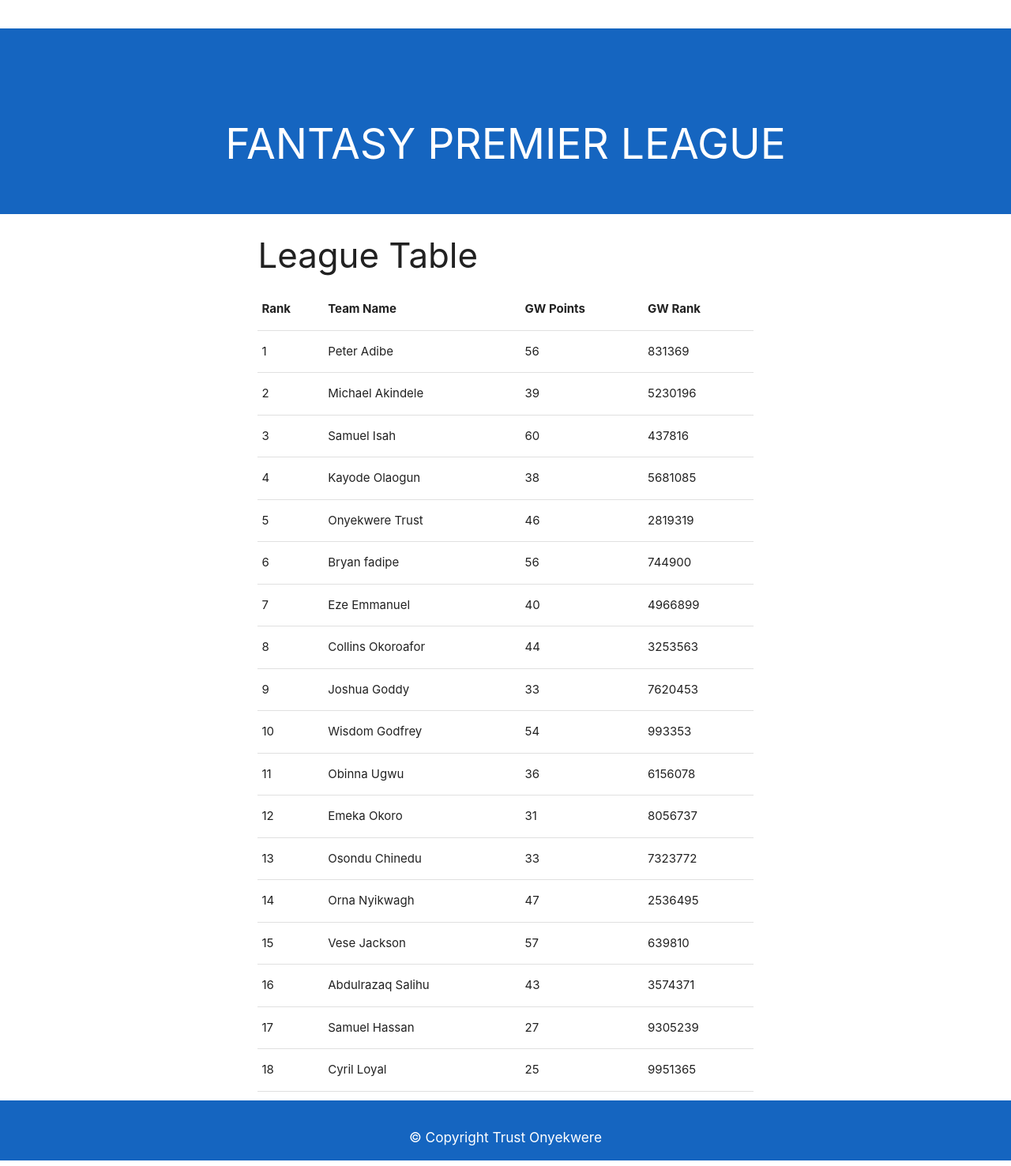
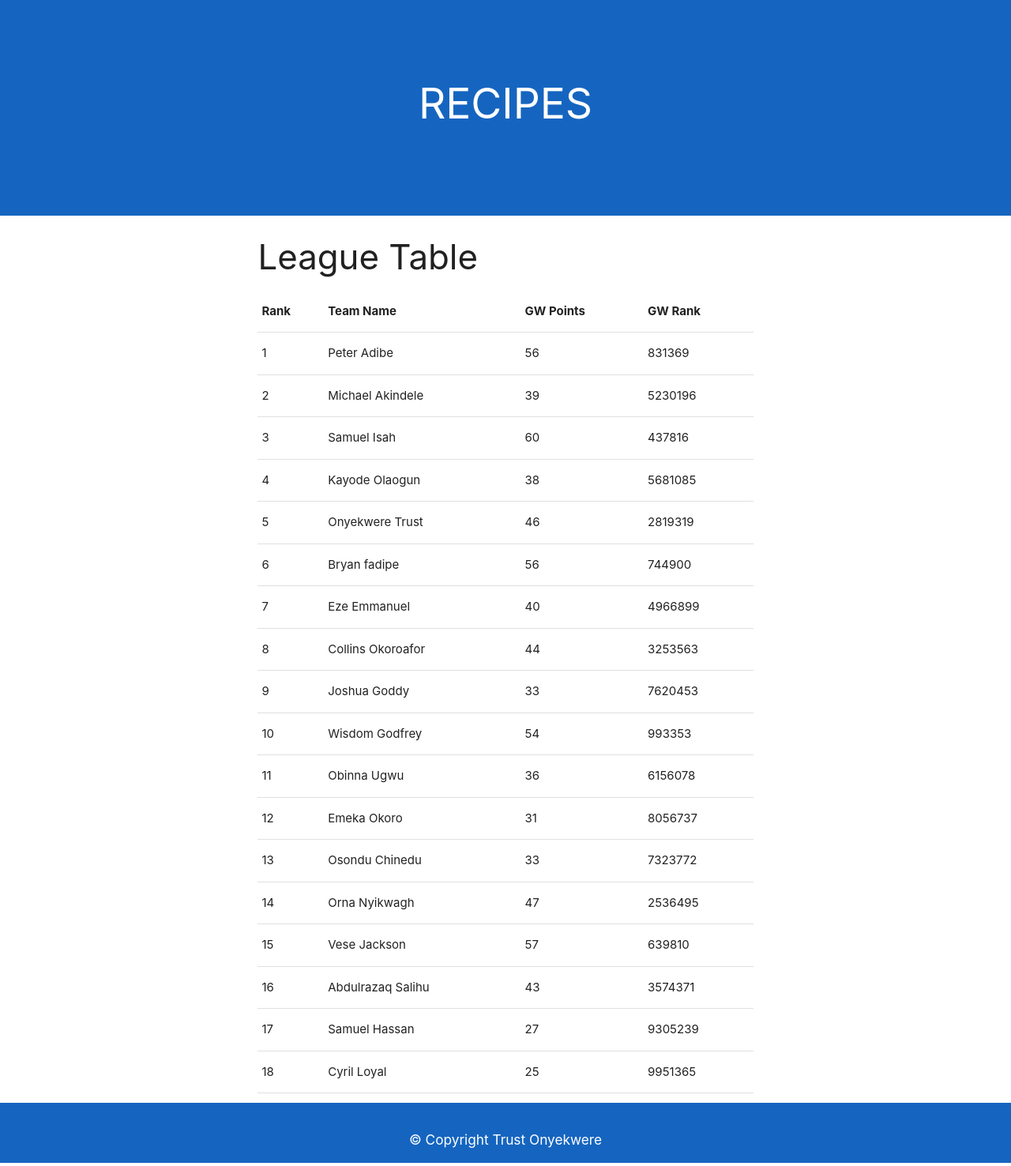
Before and after one commit to trustonyekwere/php_Learning, a PHP site: page /league.php in a window 1280 px wide. Shown: the whole page at 79% size. Run offline with PHP 8.4, Linux system fonts and the light colour scheme.

Commit message:
edited header and footer file

```diff
--- a/footer.php
+++ b/footer.php
@@ -1,5 +1,5 @@
 <footer>
-    <h6 class="center-align blue darken-3 white-text">
+    <h6 style="margin-bottom: -90px !important;" class="center-align blue darken-3 white-text">
         <br>
         <br>
         &copy; Copyright Trust Onyekwere
--- a/header.php
+++ b/header.php
@@ -3,15 +3,13 @@
 <head>
     <meta charset="UTF-8">
     <meta name="viewport" content="width=device-width, initial-scale=1.0">
-    <title>Fantasy</title>
+    <title>Recipes</title>
     <!-- Compiled and minified CSS -->
     <link rel="stylesheet" href="https://cdnjs.cloudflare.com/ajax/libs/materialize/1.0.0/css/materialize.min.css">
 </head>
 <body>
-    <h2 class="blue darken-3 white-text center-align" >
+    <h2 style="margin-top: -10px;" class="blue darken-3 white-text center-align">
         <br>
+        <p>RECIPES</p>
         <br>
-        FANTASY PREMIER LEAGUE
-        <br>
-        <br>
-    </h2>
+        </h2>
```
